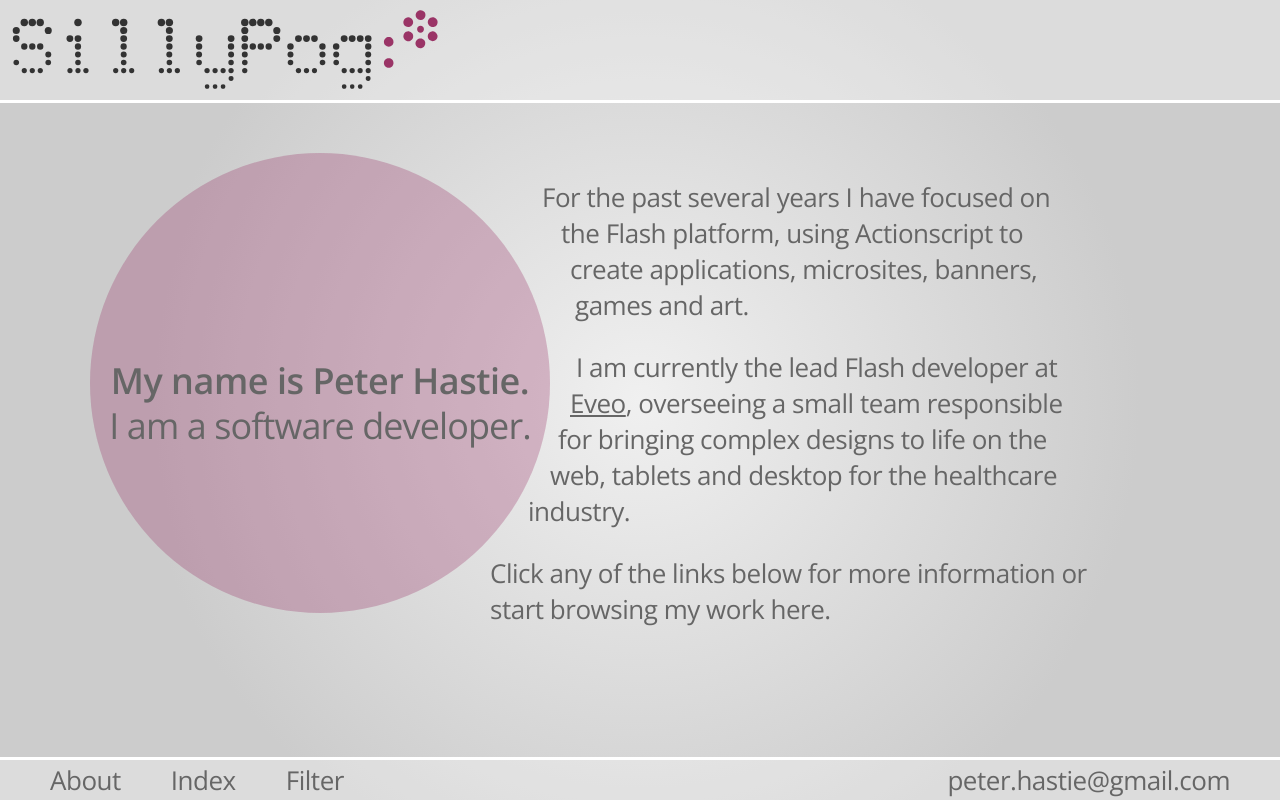
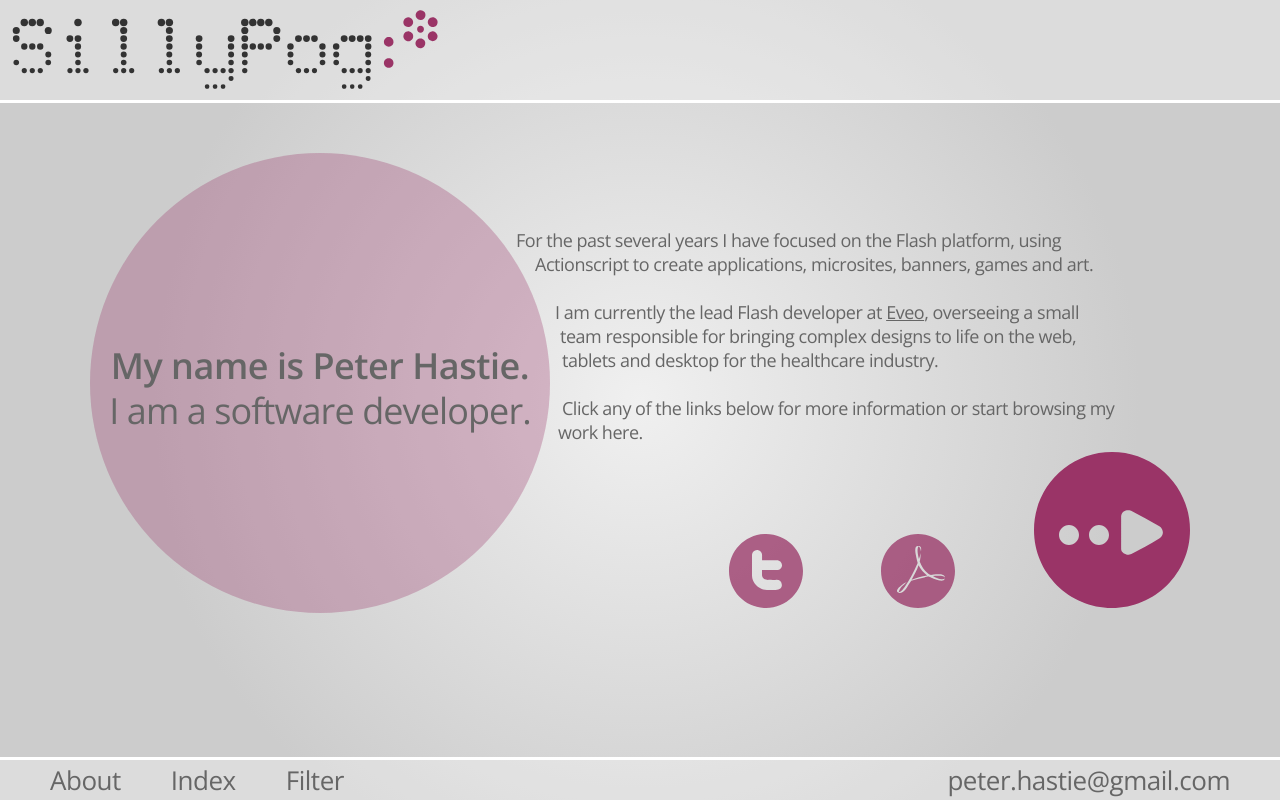
Before and after one commit to sillypog/sillypog.com, a plain HTML site: page index.html in a window 1280 px wide. Drawn offline with nearby package versions, Linux system fonts and the light colour scheme.

Commit message:
- Added buttons to about page.

```diff
--- a/index.html
+++ b/index.html
@@ -30,30 +30,25 @@
        		<h2>I am a software developer.</h2>
         </header>
        <div id="aboutText">
-        	<div class="lW" style="width:10px;"></div>
-<div class="lW" style="width:31px;"></div>
-<div class="lW" style="width:52px;"></div>
-<div class="lW" style="width:71px;"></div>
-<div class="lW" style="width:75px;"></div>
-<div class="lW" style="width:80px;"></div>
-<div class="lW" style="width:85px;"></div>
-<div class="lW" style="width:86px;"></div>
-<div class="lW" style="width:80px;"></div>
-<div class="lW" style="width:74px;"></div>
-<div class="lW" style="width:68px;"></div>
-<div class="lW" style="width:60px;"></div>
-<div class="lW" style="width:49px;"></div>
-<div class="lW" style="width:38px;"></div>
-<div class="lW" style="width:27px;"></div>
-<div class="lW" style="width:0px;"></div>
+        	<div class="lW" style="width:1px;"></div>
+            <div class="lW" style="width:20px;"></div>
+            <div class="lW" style="width:30px;"></div>
+            <div class="lW" style="width:40px;"></div>
+            <div class="lW" style="width:45px;"></div>
+            <div class="lW" style="width:47px;"></div>
+            <div class="lW" style="width:48px;"></div>
+            <div class="lW" style="width:47px;"></div>
+            <div class="lW" style="width:43px;"></div>
+
 
         	<p>For the past several years I have focused on the Flash platform, using Actionscript to create applications, microsites, banners, games and art.</p>
         	<p>I am currently the lead Flash developer at <a href="http://www.eveo.com">Eveo</a>, overseeing a small team responsible for bringing complex designs to life on the web, tablets and desktop for the healthcare industry.</p>
         	<p>Click any of the links below for more information or start browsing my work here.</p>
-        	<!--<div id="aboutLinks">
-        		<p>Resume</p>
-            	<p>Twitter</p>
-       		</div>-->
+       	</div>
+        <div id="aboutLinks">
+        		<img src="svg/twitterT.svg" alt="Twitter"></img>
+            	<img src="svg/acrobatA.svg" alt="Resume"></img>
+                <img src="svg/exitAbout.svg" alt="Exit"></img>
        	</div>
     </section>
 </div>
@@ -61,9 +56,9 @@
 <div id="footer">
 	<div class="paleWhiteBG"></div>
 	<div id="footerButtons">
-		<p><a href="http://www.google.com">About</a></p>
-		<p><a href="http://www.google.com">Index</a></p>
-		<p><a href="http://www.google.com">Filter</a></p>
+		<p><a href="http://www.sillypog.com">About</a></p>
+		<p><a href="http://www.sillypog.com">Index</a></p>
+		<p><a href="http://www.sillypog.com">Filter</a></p>
 		<p id="email"><a href="mailto:peter.hastie@gmail.com">peter.hastie@gmail.com</a></p>
 	</div>
 </div>
--- a/style.css
+++ b/style.css
@@ -31,10 +31,8 @@ h2{
 }
 
 p{
-	/*color:#666666;
-
-	font-family:'Open Sans', Arial Black, Gadget, sans-serif;*/
-	font-size:26px;
+	font-weight:400;
+	font-size:18px;
 }
 
 a:link{
@@ -113,6 +111,8 @@ section{
 	float:left;
 	margin:0px 0px 2px 50px;
 
+	font-size:26px;
+
 	-webkit-user-select: none;
 	-khtml-user-select: none;
 	-moz-user-select: none;
@@ -127,6 +127,7 @@ section{
 
 #about{
 	position:relative;
+	height:460px;
 }
 
 #about header{
@@ -145,24 +146,33 @@ section{
 }
 
 #about header h1{
-	padding-top:190px;
+	padding-top:175px;
 
 }
 
-#about p{
-	font-size:26px;
-}
-
 #aboutText{
-	/*float:right;*/
-
 	position:absolute;
-	left:400px;
+	left:425px;
+	top:75px;
 	width:600px;
 }
 
-.lW { float: left; clear: left; height: 26px; }
-/*.rW { float: right; clear: right; height: 26px; }*/
+#aboutText p{
+	margin:0px 0px 24px 0px;	/* Helps to align the top with the beginning of the flow divs but also ensures there's a line break between paragraphs. */
+}
+
+.lW { float: left; clear: left; height: 24px; /*background:rgba(0,255,0,0.5);*/ }
+
+#aboutLinks{
+	position:absolute;
+	bottom:00px;
+	right:0px;
+}
+
+#aboutLinks img{
+	padding-left:75px;
+}
+
 
 .paleWhiteBG{
 	width:100%;
```
Also changed, not shown: _source/about.png, svg/acrobatA.svg (added), svg/exitAbout.svg (added), svg/twitterT.svg (added), 3 other files.
